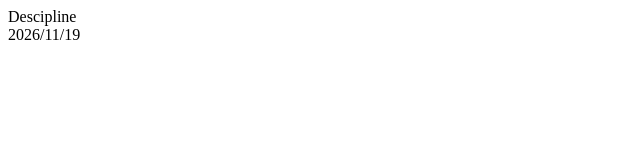
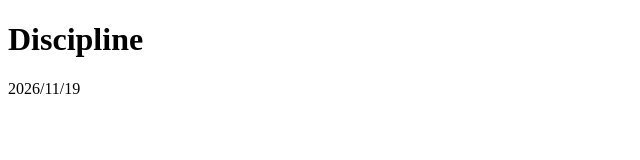
Before and after one commit to tonokura/todo-app, a plain HTML site: page index.html in a window 1280 px wide. Shown: the whole page, without its empty margins (0-640 px from the left). Drawn offline with Linux system fonts and the light colour scheme.

Commit message:
見出しのタグとつづりを修正

```diff
--- a/index.html
+++ b/index.html
@@ -8,7 +8,7 @@
 </head>
 <body>
  <header>
-    <h1="header-title">Descipline</h1>
+    <h1 class="header-title">Discipline</h1>
     <div class="header-calender">
       <div id="today" class="date-display"></div>
     </div>
```
